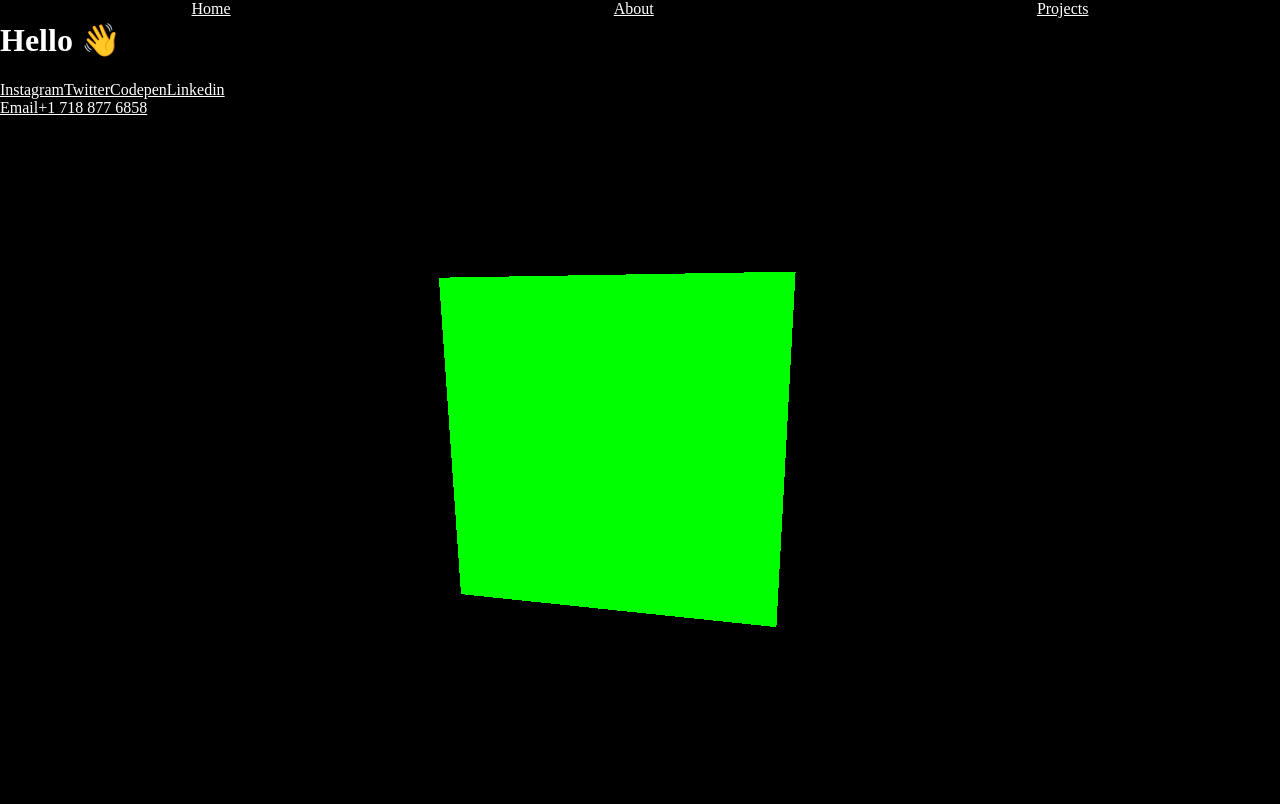
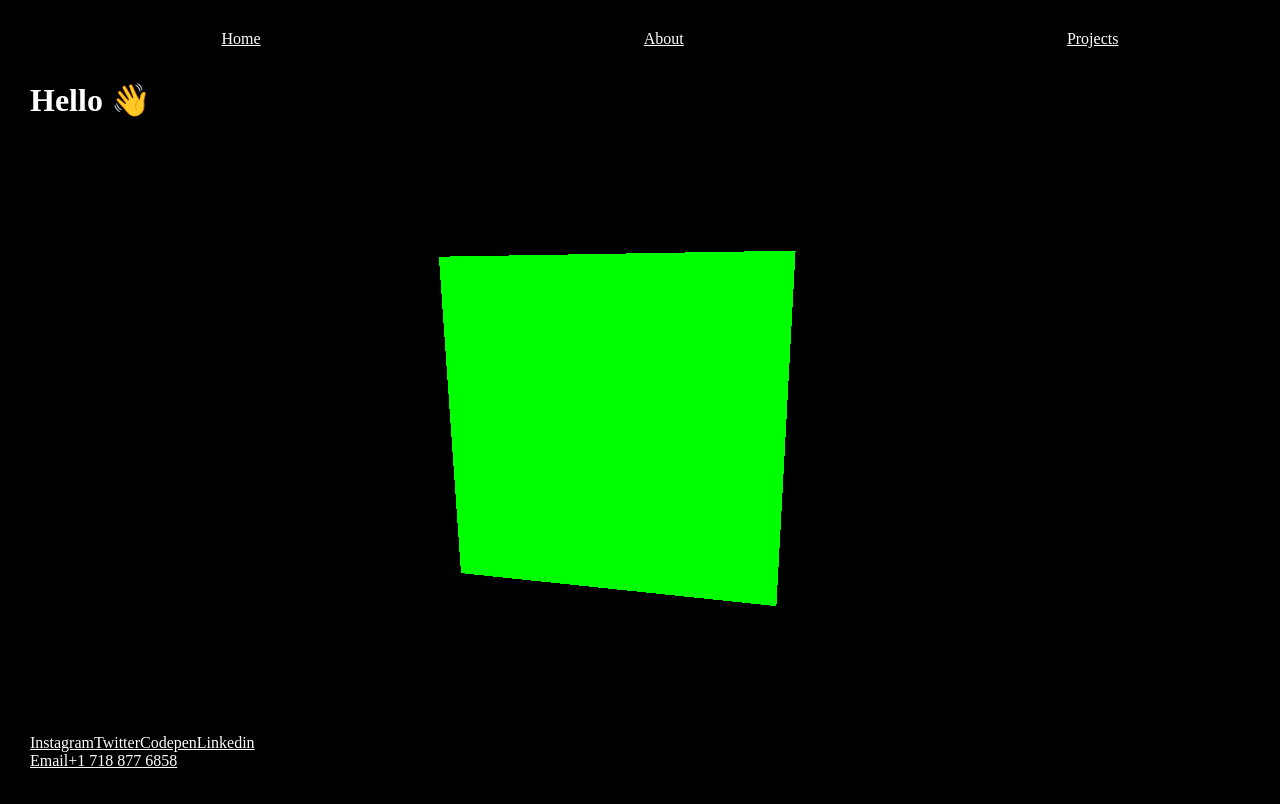
Before and after one commit to rgbjoy/web-rgbjoy-2022, a Next.js app: page / in a window 1280 px wide. Shown: the top 804 px of the page. Built offline with nearby package versions, Linux system fonts and the light colour scheme.

Commit message:
layout shift

```diff
--- a/src/components/Layout.tsx
+++ b/src/components/Layout.tsx
@@ -18,7 +18,7 @@ const Layout = ({ children, title = 'This is the default title' }: Props) => {
 
     const renderer = new THREE.WebGLRenderer({ alpha: true })
     renderer.setSize(window.innerWidth, window.innerHeight)
-    document.querySelector(".wrapper").prepend(renderer.domElement)
+    document.querySelector("#__next").prepend(renderer.domElement)
 
     const geometry = new THREE.BoxGeometry()
     const material = new THREE.MeshBasicMaterial({
@@ -50,11 +50,11 @@ const Layout = ({ children, title = 'This is the default title' }: Props) => {
       renderer.render(scene, camera)
     }
     animate()
-  })
+  }, []);
+
   return (
-    <div className="wrapper">
+    <>
       <Head>
-        <title>{title}</title>
         <meta charSet="utf-8" />
         <meta name="viewport" content="initial-scale=1.0, width=device-width" />
       </Head>
@@ -71,7 +71,9 @@ const Layout = ({ children, title = 'This is the default title' }: Props) => {
           </Link>
         </nav>
       </header>
-      {children}
+      <div className="wrapper">
+        {children}
+      </div>
       <footer>
         <div className="links">
           <a aria-label="RGBJOY Instagram" target="_blank" rel="noreferrer" href="https://instagram.com/rgbjoy">Instagram</a>
@@ -85,7 +87,7 @@ const Layout = ({ children, title = 'This is the default title' }: Props) => {
           <a href="tel:+17188776858">+1 718 877 6858</a>
         </div>
       </footer>
-    </div>
+    </>
   )
 }
 
--- a/src/pages/_app.tsx
+++ b/src/pages/_app.tsx
@@ -1,6 +1,11 @@
 import type { AppProps } from 'next/app'
+import Layout from '../components/Layout'
 import "../styles/global.scss"
 
 export default function MyApp({ Component, pageProps }: AppProps) {
-  return <Component {...pageProps} />
+  return (
+    <Layout>
+      <Component {...pageProps} />
+    </Layout>
+  )
 }
--- /dev/null
+++ b/src/pages/_document.tsx
@@ -0,0 +1,13 @@
+import { Html, Head, Main, NextScript } from 'next/document'
+
+export default function Document() {
+  return (
+    <Html>
+      <Head />
+      <body>
+        <Main />
+        <NextScript />
+      </body>
+    </Html>
+  )
+}
--- a/src/pages/index.tsx
+++ b/src/pages/index.tsx
@@ -1,10 +1,11 @@
 import Link from 'next/link'
-import Layout from '../components/Layout'
+import Head from 'next/head'
 
 const IndexPage = () => (
-  <Layout title="RGBJOY">
+  <>
+    <Head><title>RGBJOY</title></Head>
     <h1>Hello 👋</h1>
-  </Layout>
+  </>
 )
 
 export default IndexPage
--- a/src/styles/global.scss
+++ b/src/styles/global.scss
@@ -1,11 +1,19 @@
+$gutter: 30px;
+
 html, body {
   margin: 0;
+  height: 100vh;
 }
 
 body {
   background-color: black;
   color: white;
   overflow: hidden;
+}
+
+#__next {
+  position: relative;
+  height: 100vh;
 }
 
 a {
@@ -18,7 +26,11 @@ a {
 }
 
 .wrapper {
-  position: relative;
+  position: absolute;
+  top: 60px;
+  left: $gutter;
+  width: 100vh;
+  height: 100vh;
 }
 
 canvas {
@@ -30,8 +42,8 @@ canvas {
 
 header {
   position: fixed;
-  top: 0;
-  left: 0;
+  top: $gutter;
+  left: $gutter;
   width: 100%;
 
   nav {
@@ -46,7 +58,9 @@ header {
 }
 
 footer {
-  position: absolute;
+  position: fixed;
+  left: $gutter;
+  bottom: $gutter;
 }
 
 .example-container {
```
Also changed, not shown: src/pages/about.tsx (+4 -3 lines), src/pages/projects/[slug].tsx (+8 -13 lines), src/pages/projects/index.tsx (+4 -3 lines).
